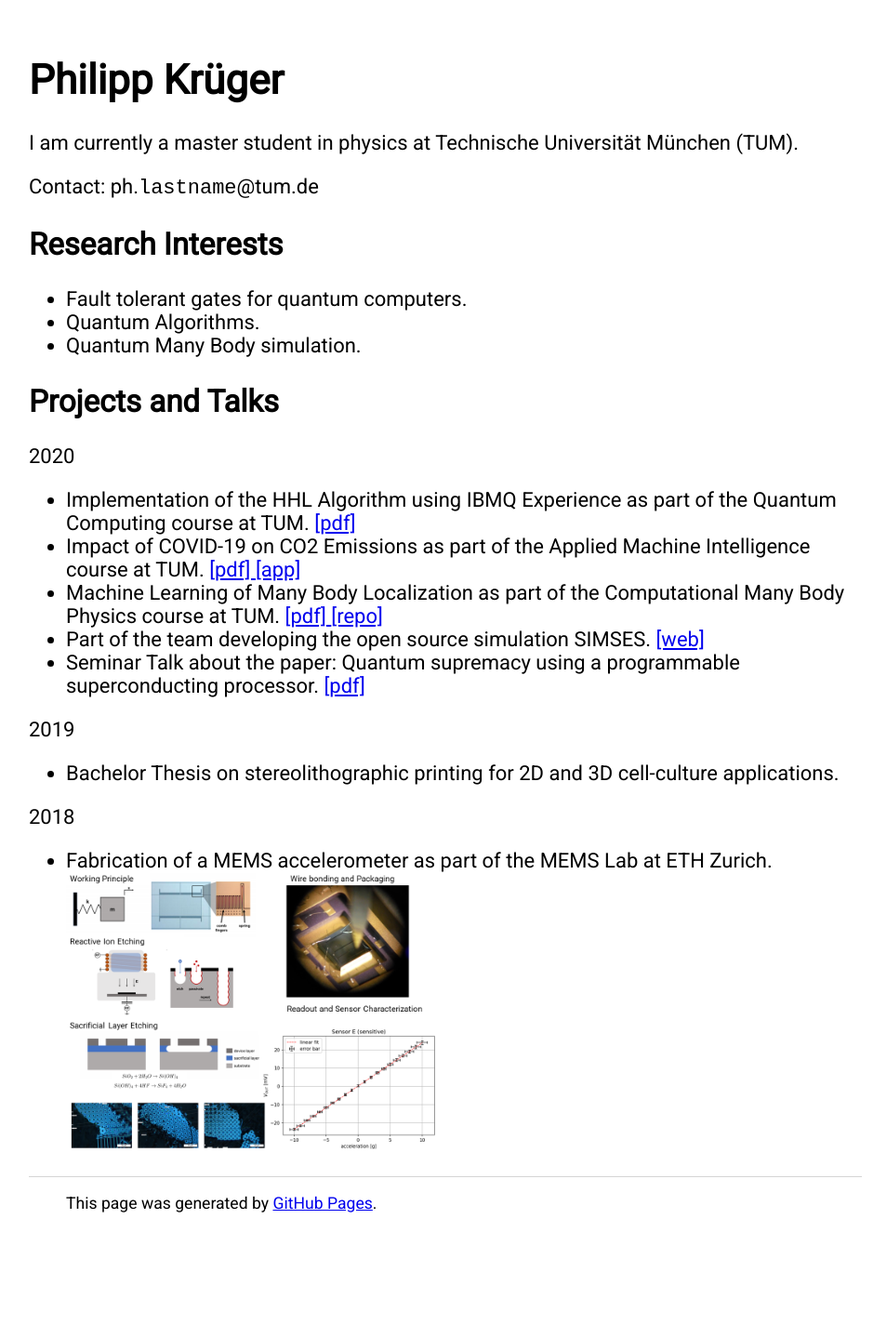
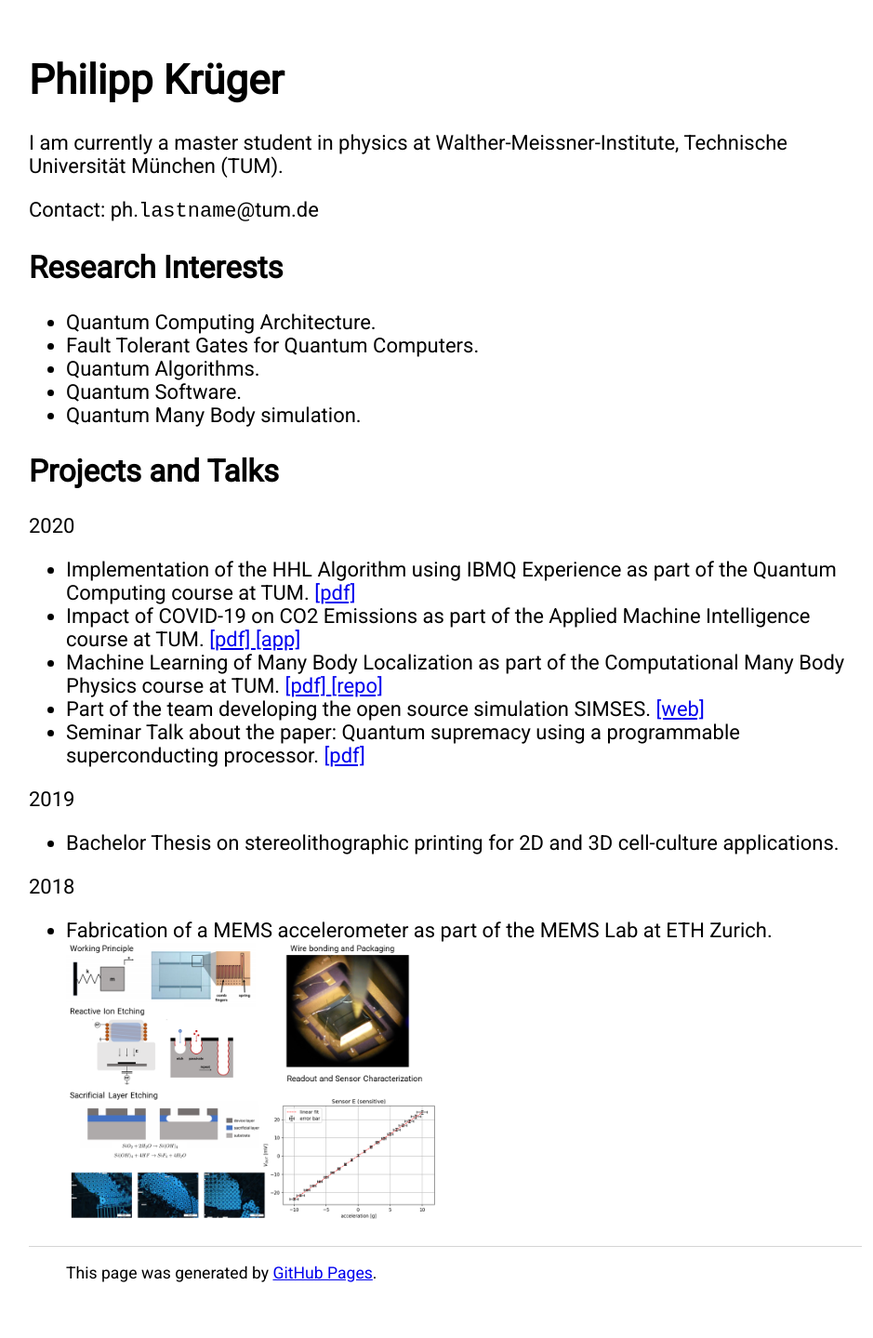
Before and after one commit to PhilippKrueger/PhilippKrueger.github.io, a Jekyll site: the page built from index.html, in a window 1280 px wide. Shown: the whole page at 93% size, without its empty margins (161-1100 px from the left). Built offline with Jekyll 4.4.1, drawn with Linux system fonts in a browser that asks for light colours; before the commit the page ends 1364 px from its top, so only the background shows below that.

Commit message:
Update index.html

```diff
--- a/index.html
+++ b/index.html
@@ -4,15 +4,17 @@ title: Philipp Krüger
 ---
 <div class="blurb">
 	<h1>Philipp Krüger</h1>
-	<p>I am currently a master student in physics at Technische Universität München (TUM).</p>
+	<p>I am currently a master student in physics at Walther-Meissner-Institute, Technische Universität München (TUM).</p>
 
 	<p>Contact: ph.<code class="highlighter-rouge">lastname</code>@tum.de</p>
 
 	<h2>Research Interests</h2>
 
 	<ul>
-	  <li>Fault tolerant gates for quantum computers.</li>
+	<li>Quantum Computing Architecture.</li>
+	  <li>Fault Tolerant Gates for Quantum Computers.</li>
 	  <li>Quantum Algorithms.</li>
+	<li>Quantum Software.</li>
 	  <li>Quantum Many Body simulation.</li>
 	</ul>
 
```
